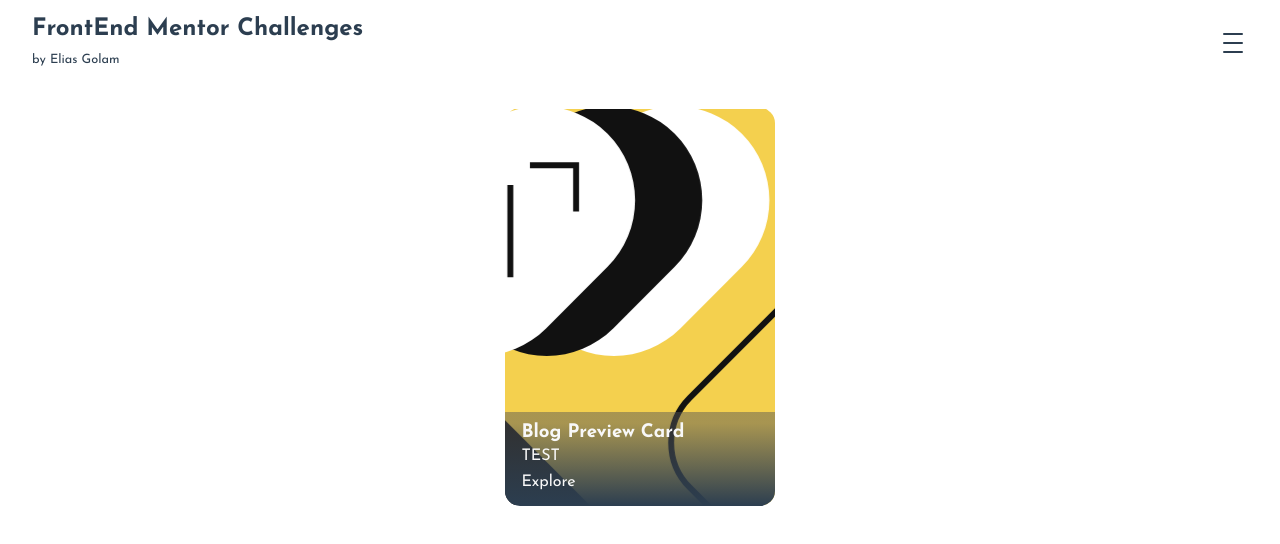
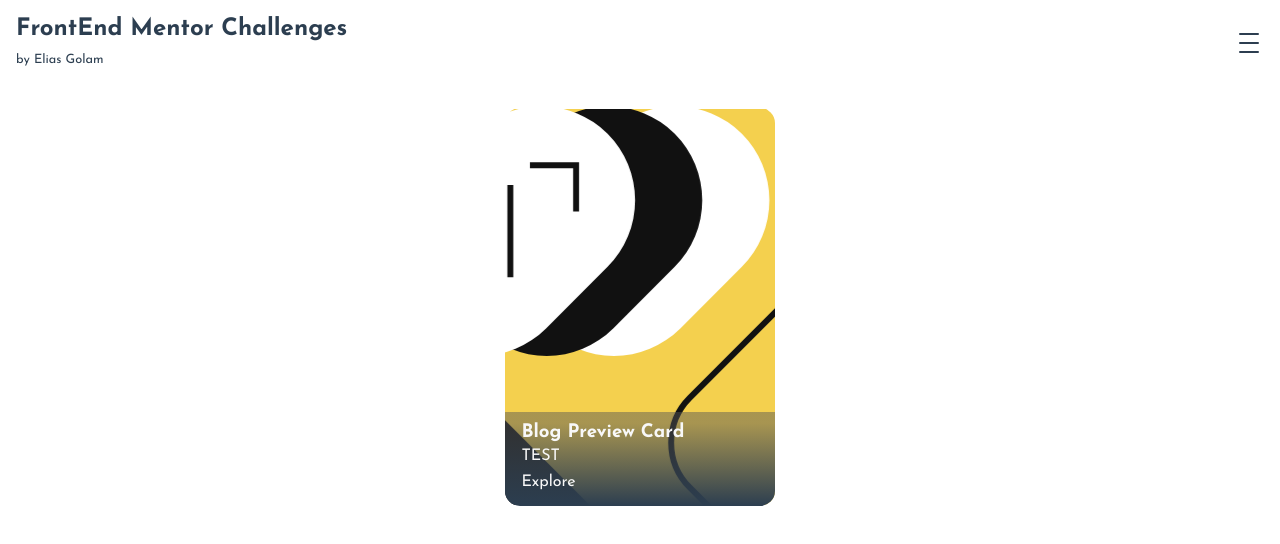
Before and after one commit to code-elias/vue-front-end-challenges, a Vue app: page / in a window 1280 px wide. Shown: the top 544 px of the page. Built offline with nearby package versions, Linux system fonts and the light colour scheme.

Commit message:
Fix padding header

```diff
--- a/src/App.vue
+++ b/src/App.vue
@@ -35,11 +35,16 @@ import MainNavbar from './components/MainNavbar.vue'
 }
 
 .header {
-  display: grid;
-  grid-template-columns: 5fr 1fr;
-  gap: 0.5rem;
+  display: flex;
+  padding-left: 1rem;
+  padding-right: 1rem;
+  justify-content: space-between;
+  /* padding: 1rem 2rem 1rem 2rem; */
+}
 
-  padding: 1rem 2rem 1rem 2rem;
+.header > * {
+  padding-top: 1rem;
+  padding-bottom: 1rem;
 }
 
 .header-title {
```
